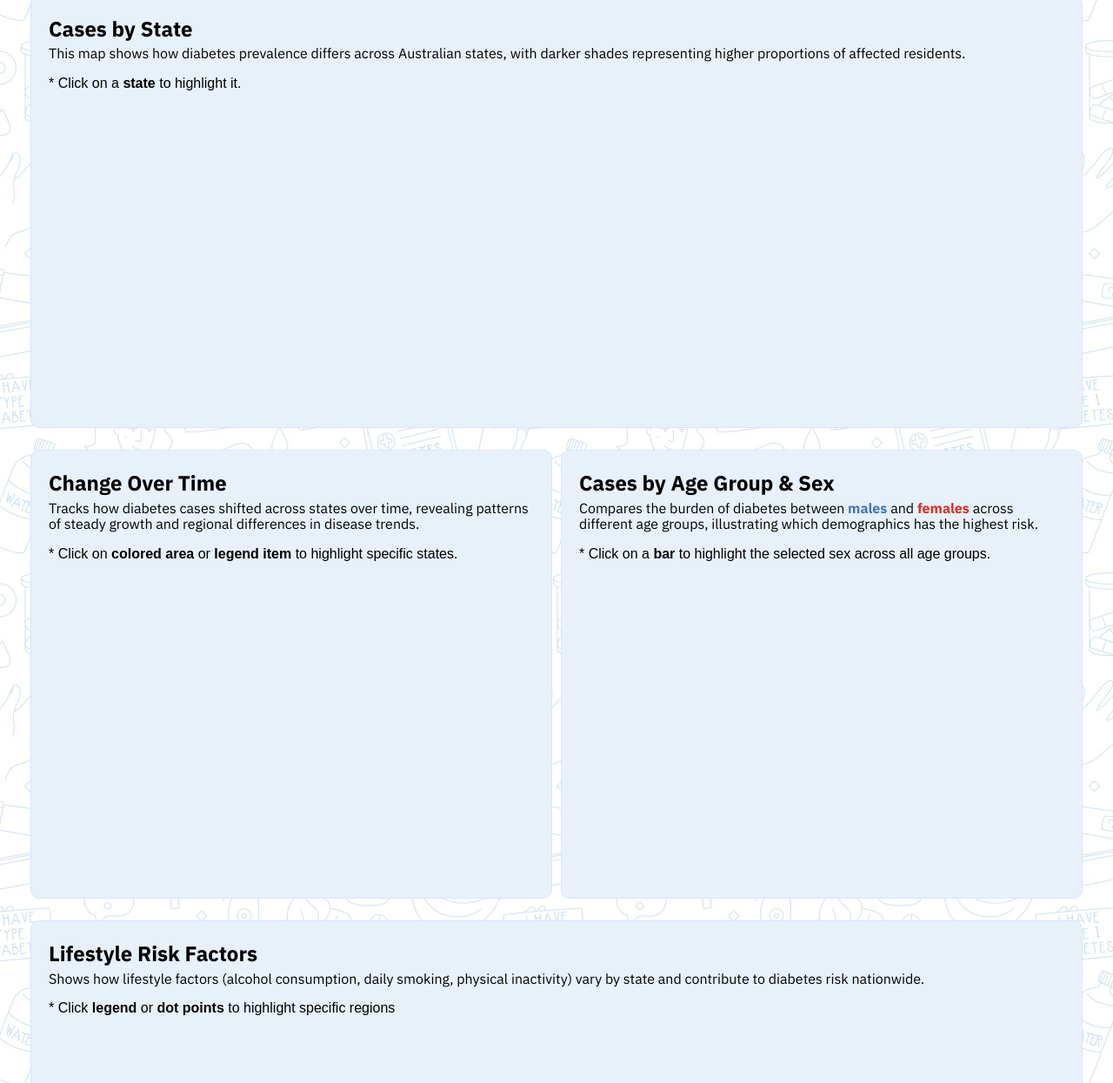
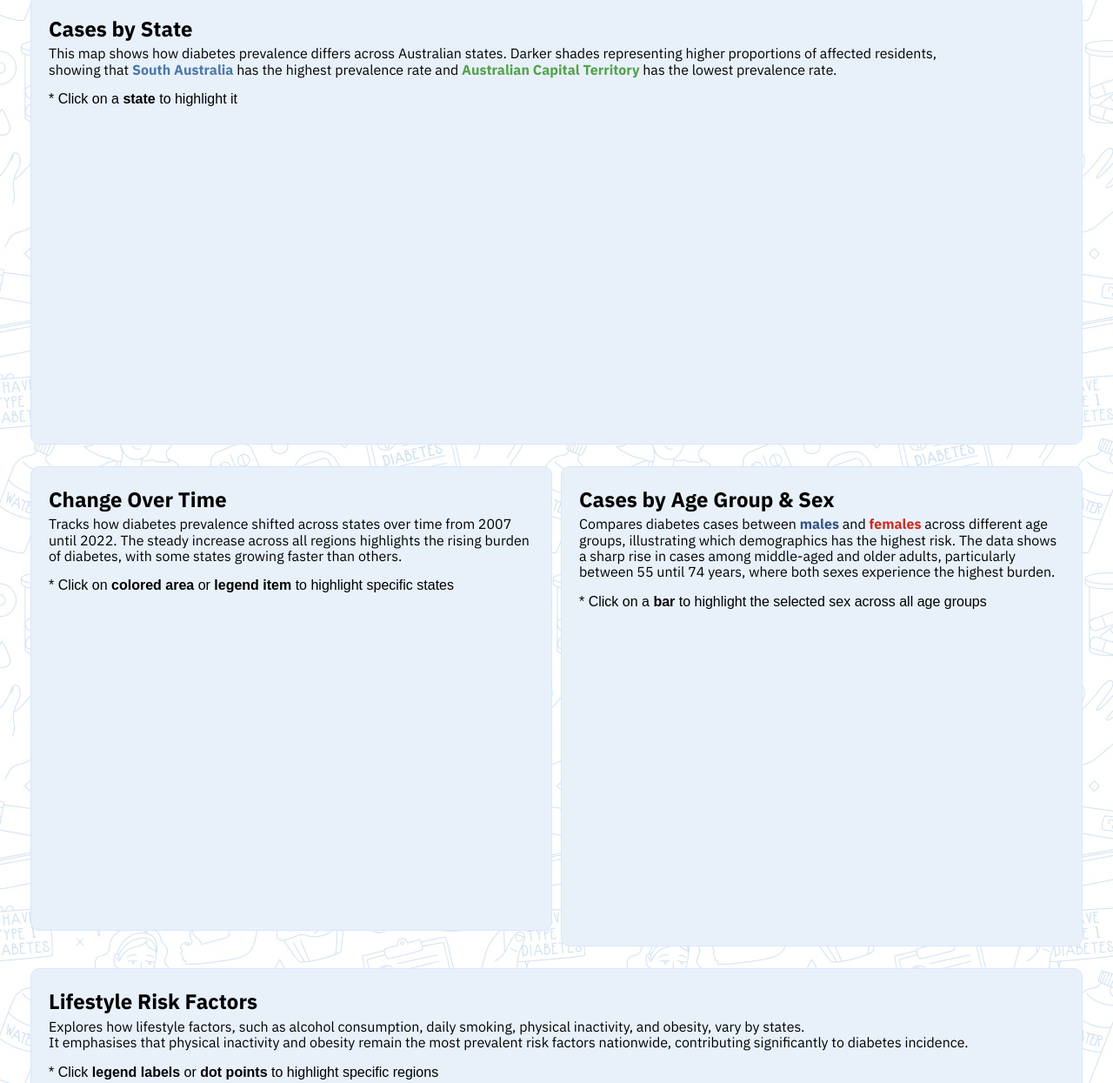
Before and after one commit to christyevelyn/FIT3179-A2, a plain HTML site: page index.html in a window 1280 px wide. Shown: the part 239-1484 px from the top of the page at 87% size. Drawn offline with nearby package versions, Linux system fonts and the light colour scheme; a script that the page names is missing; files whose address does not match are found by name.

Commit message:
Changed descriptions

```diff
--- a/index.html
+++ b/index.html
@@ -31,9 +31,11 @@
                 <section class="card">
                     <h2>Cases by State</h2>
                     <p class="caption">
-                        This map shows how diabetes prevalence differs across Australian states, with darker shades representing higher proportions of affected residents.
+                        This map shows how diabetes prevalence differs across Australian states. Darker shades representing higher proportions of affected residents,
+                        <br> showing that <span style="color: #4c78a8; font-weight: 700;">South Australia</span> has the highest prevalence rate
+                        and <span style="color: #53a24a; font-weight: 700;">Australian Capital Territory</span> has the lowest prevalence rate.
                     </p>
-                    <p class="note">* Click on a <b>state</b> to highlight it.</p>
+                    <p class="note">* Click on a <b>state</b> to highlight it</p>
                     <div id="choropleth" class="vis-container"></div>
                 </section>
             </div>
@@ -44,9 +46,11 @@
                 <section class="card">
                     <h2>Change Over Time</h2>
                     <p class="caption">
-                        Tracks how diabetes cases shifted across states over time, revealing patterns of steady growth and regional differences in disease trends.
+                        Tracks how diabetes prevalence shifted across states over time from 2007 until 2022.
+                        The steady increase across all regions highlights the rising burden of diabetes, with some states growing faster than others.
+
                     </p>
-                    <p class="note">* Click on <b>colored area</b> or <b>legend item</b> to highlight specific states.</p>
+                    <p class="note">* Click on <b>colored area</b> or <b>legend item</b> to highlight specific states</p>
                     <div id="streamgraph" class="vis-container"></div>
                 </section>
             </div>
@@ -55,9 +59,10 @@
                 <section class="card">
                     <h2>Cases by Age Group & Sex</h2>
                     <p class="caption">
-                        Compares the burden of diabetes between <span style="color:#4575b4; font-weight: 700;">males</span> and <span style="color: #d73027; font-weight: 700;">females</span> across different age groups, illustrating which demographics has the highest risk.
+                        Compares diabetes cases between <span style="color:#305483; font-weight: 700;">males</span> and <span style="color: #cd2c23; font-weight: 700;">females</span> across different age groups, illustrating which demographics has the highest risk.
+                        The data shows a sharp rise in cases among middle-aged and older adults, particularly between 55 until 74 years, where both sexes experience the highest burden.
                     </p>
-                    <p class="note">* Click on a <b>bar</b> to highlight the selected sex across all age groups.</p>
+                    <p class="note">* Click on a <b>bar</b> to highlight the selected sex across all age groups</p>
                     <div id="groupBar" class="vis-container"></div>
                 </section>
             </div>
@@ -68,9 +73,10 @@
                 <section class="card">
                     <h2>Lifestyle Risk Factors</h2>
                     <p class="caption">
-                        Shows how lifestyle factors (alcohol consumption, daily smoking, physical inactivity) vary by state and contribute to diabetes risk nationwide.
+                        Explores how lifestyle factors, such as alcohol consumption, daily smoking, physical inactivity, and obesity, vary by states.
+                        <br>It emphasises that physical inactivity and obesity remain the most prevalent risk factors nationwide, contributing significantly to diabetes incidence.
                     </p>
-                    <p class="note">* Click <b>legend</b> or <b>dot points</b> to highlight specific regions</p>
+                    <p class="note">* Click <b>legend labels</b> or <b>dot points</b> to highlight specific regions</p>
                     <div id="line" class="vis-container"></div>
                 </section>
             </div>
@@ -81,7 +87,9 @@
                 <section class="card">
                     <h2>Complications by Diabetes Types</h2>
                     <p class="caption">
-                        Explores major health complications associated with Type 1 and Type 2 diabetes, such as circulatory, kidney, and eye conditions, visualising their number of cases.
+                        Shows the relationship between Type 1 and Type 2 diabetes complications, including <span style="color: #53af91; font-weight: 700;">circulatory</span>, <span style="color: #dd7d45; font-weight: 700;">kidney</span>, and <span style="color: #8c8ac1; font-weight: 700;">eye</span> conditions.
+                        <br>Larger bubbles indicate higher total case numbers, while color represents different complication categories.
+                        <br>It highlights that Type 2 diabetes is more strongly associated with severe complications such as <span style="color: #dd7d45; font-weight: 700;">kidney</span> disease.
                     </p>
                     <p class="note">* Use the <b>dropdown menus</b> below to filter by complication type, age group, or sex</p>
                     <div id="bubble" class="vis-container"></div>
```
